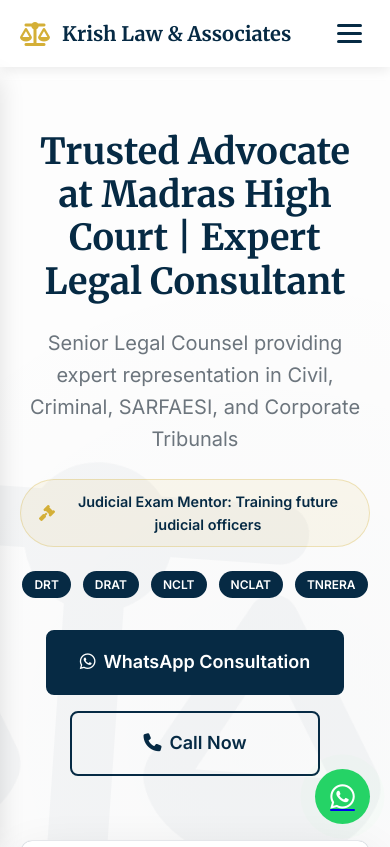
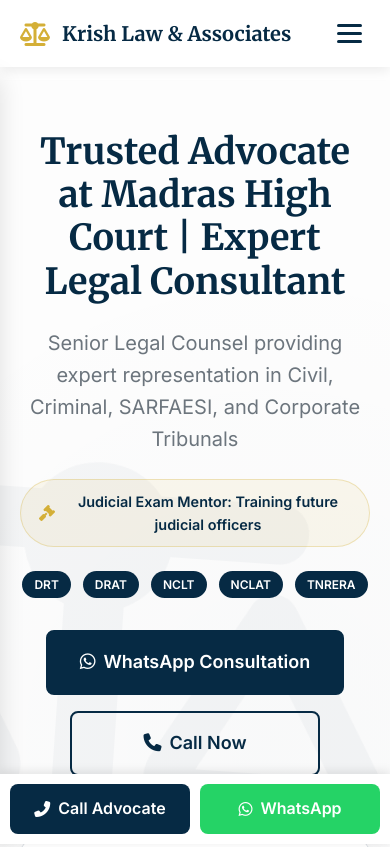
Before and after one commit to krishlawa/krish_law-associates, a plain HTML site: page index.html in a window 390 px wide. Shown: the top 847 px of the page. Drawn offline with Linux system fonts and the light colour scheme.

Commit message:
Implement mobile sticky bar, valid HTML, and premium visual polish

```diff
--- a/index.html
+++ b/index.html
@@ -14,7 +14,7 @@
     <meta name="description"
         content="Krish Law & Associates - Leading Legal consultant at Madras High Court. Expert representation for Civil, Criminal, SARFAESI & Corporate cases in Chennai. Contact Advocate N. Krishna Moorthy today.">
     <meta name="keywords"
-        content="Madras High Court Judge Near Me, Best Lawyer in Chennai, Senior Advocate Madras High Court, Legal Consultant Tharamani, Criminal Lawyer Chennai, Civil Advocate Chennai, SARFAESI Expert Chennai, DRT Advocate Chennai, Lawyer in Anna Nagar, Advocate T. Nagar, Best Lawyer Mylapore, Legal Advice Adyar, High Court Lawyer Velachery">
+        content="Advocate N. Krishna Moorthy, Best Lawyer in Chennai, Civil Lawyer Tharamani, Criminal Defense Attorney Chennai, SARFAESI Specialist, Cheque Bounce Lawyer, Divorce Lawyer Chennai, Property Verification Expert, Legal Consultant India">
 
     <!-- Structured Data (JSON-LD) for SEO -->
     <script type="application/ld+json">
@@ -22,6 +22,8 @@
       "@context": "https://schema.org",
       "@type": "LegalService",
       "name": "Krish Law & Associates",
+      "image": "https://krish-law-associates.vercel.app/advocate-photo.jpg",
+      "priceRange": "Free Consultation",
       "description": "Leading legal firm in Chennai specializing in Madras High Court cases, Civil, Criminal, and SARFAESI law.",
       "url": "http://www.krishlaw.in",
       "telephone": "+918122139068",
@@ -60,6 +62,17 @@
 </head>
 
 <body>
+    <!-- Sticky Mobile Action Bar -->
+    <div class="sticky-mobile-bar">
+        <a href="tel:+918122139068" class="sticky-btn sticky-call">
+            <i class="fas fa-phone-alt"></i> Call Advocate
+        </a>
+        <a href="https://wa.me/918122139068?text=Hi,%20I%20need%20urgent%20legal%20consultation." target="_blank"
+            class="sticky-btn sticky-whatsapp">
+            <i class="fab fa-whatsapp"></i> WhatsApp
+        </a>
+    </div>
+
     <!-- Navbar -->
     <nav class="navbar" id="navbar">
         <div class="container">
@@ -118,9 +131,10 @@
                 <div class="hero-image">
                     <div class="image-wrapper">
                         <img src="advocate-photo.jpg" alt="Advocate N. Krishna Moorthy - Madras High Court"
-                            class="hero-img">
+                            class="hero-img" width="400" height="500">
                         <div class="advocate-branding">
-                            <h2 class="advocate-name">Advocate N. Krishna Moorthy</h2>
+                            <h2 class="advocate-name">Advocate N. Krishna Moorthy <i
+                                    class="fas fa-check-circle verified-badge" title="Verified Advocate"></i></h2>
                             <p class="bar-council-no">Bar Council: M.S. No.1236/2021</p>
                         </div>
                     </div>
@@ -499,7 +513,8 @@
                         He handled my DRAT matter with such seniority and precision that we got a stay within the first
                         hearing. Highly recommended!"</p>
                     <div class="client-info">
-                        <div class="client-name">Rajesh Kumar</div>
+                        <div class="client-name">Rajesh Kumar <i class="fas fa-check-circle verified-client"
+                                title="Verified Client"></i></div>
                         <div class="client-type">Property Litigation Client</div>
                     </div>
                 </div>
@@ -509,7 +524,8 @@
                         consulted him. His strategic advice at the Madras High Court was life-changing. He is a senior
                         counsel you can truly trust."</p>
                     <div class="client-info">
-                        <div class="client-name">Mrs. Lakshmi Narayanan</div>
+                        <div class="client-name">Mrs. Lakshmi Narayanan <i class="fas fa-check-circle verified-client"
+                                title="Verified Client"></i></div>
                         <div class="client-type">High Court Litigation Client</div>
                     </div>
                 </div>
@@ -519,7 +535,8 @@
                         recovery cases efficiently. The fact that he mentors future judges speaks volumes about his
                         legal command."</p>
                     <div class="client-info">
-                        <div class="client-name">Suresh V.</div>
+                        <div class="client-name">Suresh V. <i class="fas fa-check-circle verified-client"
+                                title="Verified Client"></i></div>
                         <div class="client-type">Corporate Client</div>
                     </div>
                 </div>
--- a/styles.css
+++ b/styles.css
@@ -1518,6 +1518,48 @@ h3 {
         /* Ensure they don't stretch to full width */
         flex: 0 1 auto;
     }
+
+    /* MOBILE REDESIGN: Hide Floating WhatsApp, Show Sticky Bar */
+    .whatsapp-float {
+        display: none;
+    }
+
+    .sticky-mobile-bar {
+        display: flex;
+        position: fixed;
+        bottom: 0;
+        left: 0;
+        width: 100%;
+        background: #fff;
+        box-shadow: 0 -2px 10px rgba(0, 0, 0, 0.1);
+        z-index: 10000;
+        padding: 10px;
+        gap: 10px;
+    }
+
+    .sticky-btn {
+        flex: 1;
+        display: flex;
+        align-items: center;
+        justify-content: center;
+        gap: 8px;
+        padding: 12px;
+        border-radius: 8px;
+        font-weight: 600;
+        text-decoration: none;
+        font-size: 1rem;
+        transition: transform 0.2s;
+    }
+
+    .sticky-call {
+        background-color: var(--primary-navy);
+        color: #fff;
+    }
+
+    .sticky-whatsapp {
+        background-color: var(--success-green);
+        color: #fff;
+    }
 }
 
 @media (max-width: 480px) {
```
